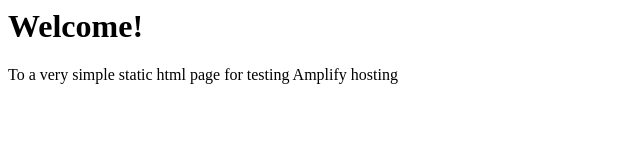
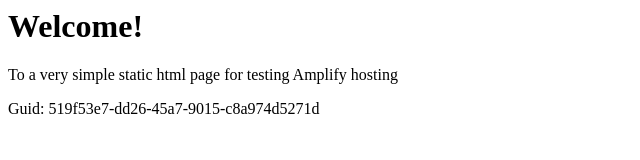
Before and after one commit to aws-aemilia-bah/Github-PR-Commit-Integration-Test-DoNotTouch-GitH-MJCD6L4M-v2-preprod-me-south-1, a website: page src/index.html in a window 1280 px wide. Shown: the whole page, without its empty margins (0-640 px from the left). Drawn offline with Linux system fonts and the light colour scheme.

Commit message:
commit from integ tests

```diff
--- a/src/index.html
+++ b/src/index.html
@@ -1,3 +1,5 @@
+
+
 <html lang="en">
 
 <head>
@@ -10,6 +12,6 @@
 <body>
     <h1>Welcome!</h1>
     <p>To a very simple static html page for testing Amplify hosting</p>
-</body>
+    <p>Guid: 519f53e7-dd26-45a7-9015-c8a974d5271d</p></body>
 
 </html>
```
